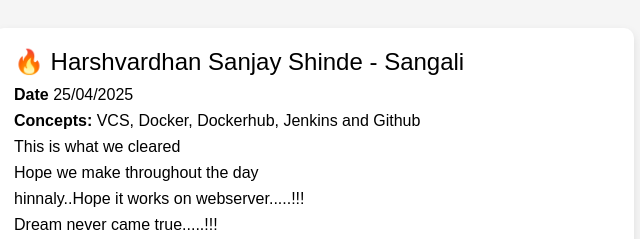
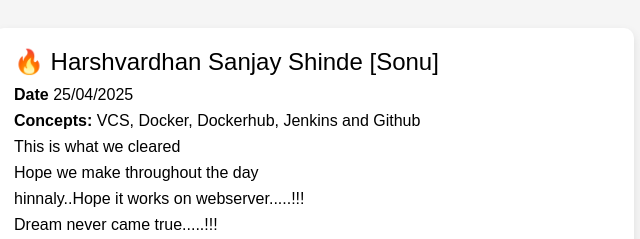
Before and after one commit to harsh0611-iacsd/docjen, a plain HTML site: page index.html in a window 1280 px wide. Shown: the top 239 px of the page, 326-966 px from the left. Drawn offline with Linux system fonts and the light colour scheme.

Commit message:
Harsh - S

```diff
--- a/index.html
+++ b/index.html
@@ -36,7 +36,7 @@
 <body>
 
 <div class="machine-card">
-  <div class="machine-header">🔥 Harshvardhan Sanjay Shinde - Sangali</div>
+  <div class="machine-header">🔥 Harshvardhan Sanjay Shinde [Sonu] </div>
   <div class="machine-detail"><strong>Date</strong> 25/04/2025</div>
   <div class="machine-detail"><strong>Concepts:</strong> VCS, Docker, Dockerhub, Jenkins and Github</div>
 <div class="machine-detail">This is what we cleared </div>
```
